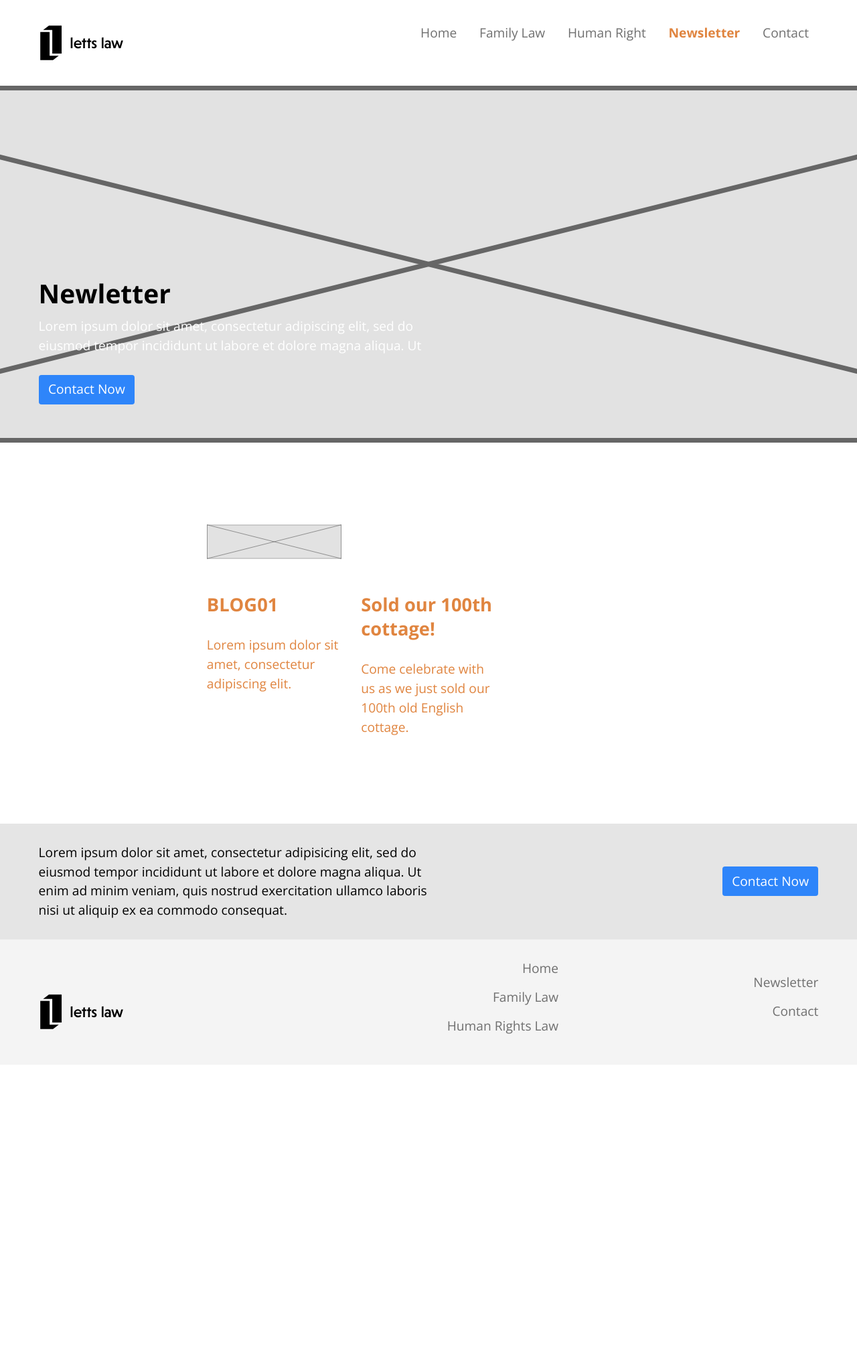
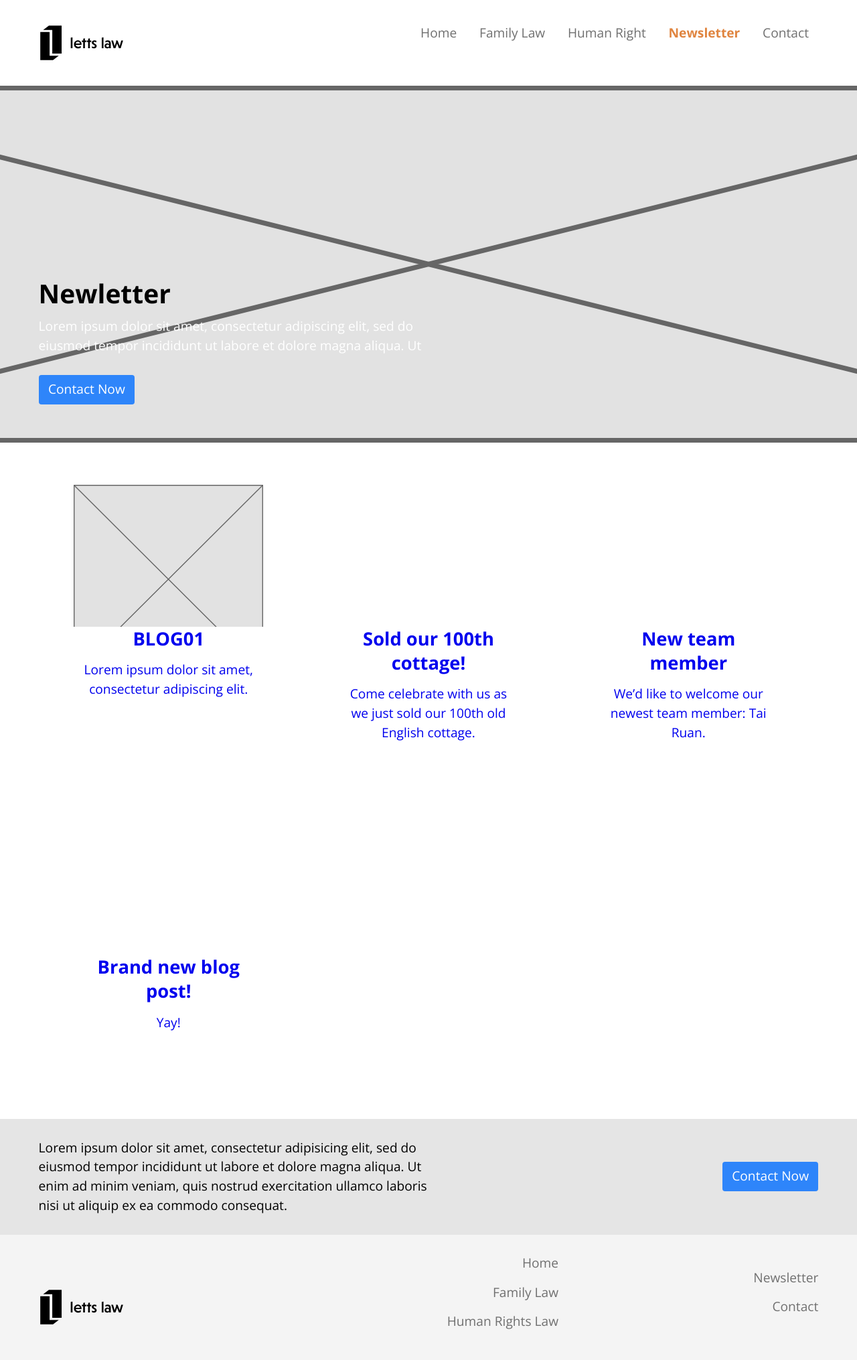
Before and after one commit to Ten-3/letts-law, a Jekyll site: the page built from newsletter.html, in a window 1280 px wide. Shown: the whole page at 67% size. Built offline with Jekyll 4.4.1, drawn with Linux system fonts in a browser that asks for light colours; before the commit the page ends 1590 px from its top, so only the background shows below that.

Commit message:
Setting up cards

```diff
--- a/_includes/card.html
+++ b/_includes/card.html
@@ -1,13 +1,13 @@
 <link href="{{site.baseurl}}/css/card.css" rel="stylesheet">
 
-<article class="card">
+<article class="gutter text-center card">
   <a class="island" href="{{include.data.url}}">
       <div class="embed embed-4by3">
         <img class="embed-item" src="{{include.data.thumb}}" alt="">
       </div>
-    <div class="container">
-     <h3><b>{{include.data.title}}</b></h3>
-     <p>{{include.data.desc}}</p>
-   </div>
+      <div class="container gutter-1-2 ">
+       <h3 class="push-1-2 content-fill"><b>{{include.data.title}}</b></h3>
+       <p class="push-0 content-shrink">{{include.data.desc}}</p>
+     </div>
   </a>
 </article>
--- /dev/null
+++ b/_posts/2018-10-28-new-team-member.md
@@ -0,0 +1,19 @@
+---
+layout: blog-post
+title: "New team member"
+desc: "We’d like to welcome our newest team member: Tai Ruan."
+---
+
+Lorem ipsum dolor sit amet, consectetur adipiscing elit. Nullam luctus accumsan risus vel viverra. Mauris hendrerit, diam vitae pretium venenatis, ante mauris fermentum quam, at dictum metus diam quis metus. Nullam sed ultricies magna, vitae laoreet ex. Phasellus at nibh id dolor dapibus feugiat. Donec blandit lobortis porttitor. Cras rutrum pellentesque velit, ut aliquam tellus venenatis et. Integer ac commodo leo, porta vulputate sem. Integer ac tortor sit amet orci pretium aliquet sit amet et libero. Vivamus tellus diam, fermentum eu volutpat eu, ultrices sed elit. Sed efficitur eleifend egestas. Integer vel sapien malesuada, fermentum nisl placerat, pellentesque sem. Cras congue ligula at odio porttitor iaculis. Phasellus quis nisl vel lectus ullamcorper tempor. Sed vestibulum ex ac elementum fringilla.
+
+Etiam sit amet pretium velit, et posuere dolor. Proin porta urna non dolor iaculis maximus. Pellentesque vel vestibulum diam, sit amet porta diam. Donec in interdum nulla, a interdum elit. Donec vel ultrices nisi. In vestibulum volutpat velit, sed feugiat nisi mattis in. Mauris pretium felis eget justo lobortis interdum. Cras eget leo at libero laoreet semper. Fusce tempus venenatis efficitur. Praesent in ipsum ultrices est maximus sagittis a cursus leo. Pellentesque eget ipsum in est aliquet malesuada.
+
+## Lorem ipsum
+
+Interdum et malesuada fames ac ante ipsum primis in faucibus. Vivamus interdum id erat at viverra. Pellentesque habitant morbi tristique senectus et netus et malesuada fames ac turpis egestas. Donec ornare tincidunt neque, sed blandit mauris congue sit amet. Phasellus gravida nisl et ipsum faucibus, sed tristique orci viverra. Proin quis vehicula erat, quis sodales massa. Aliquam elementum risus id eros porttitor fermentum sit amet quis mauris. Praesent faucibus odio et augue pharetra, sed hendrerit ipsum vulputate. Nam nec eros tempor, vestibulum dolor in, tincidunt nulla. Suspendisse blandit ornare augue, pellentesque pretium metus luctus eu. Vestibulum tempor ipsum lacus, sed iaculis mauris elementum et. Sed vel est a erat consequat tincidunt. Donec hendrerit elit at lectus ultrices scelerisque. Proin imperdiet laoreet tortor eu ultrices. Aenean lectus libero, pellentesque in sagittis sed, tincidunt at ante.
+
+## Dolor sit amet
+
+Nulla cursus augue libero, vitae dignissim sapien commodo in. Mauris urna leo, ullamcorper nec mollis in, interdum at metus. Mauris viverra dignissim euismod. Suspendisse ut cursus sem, a tincidunt dolor. In non vestibulum erat. In ac nisl et turpis eleifend accumsan eu condimentum urna. Mauris vel ante lacinia, laoreet ex id, dignissim mi. Integer blandit nisi nibh, eget posuere libero sagittis a.
+
+Curabitur orci risus, ultrices et dolor non, pharetra fringilla nunc. Vestibulum ante ipsum primis in faucibus orci luctus et ultrices posuere cubilia Curae; Duis lobortis ex id tellus consectetur, non convallis sapien gravida. Morbi hendrerit porta dolor vitae cursus. Maecenas tempor neque ut bibendum aliquam. Nulla luctus a felis nec facilisis. Suspendisse ornare tincidunt enim. In sodales arcu tellus, a cursus neque condimentum sed. Curabitur ut egestas mauris. Cras accumsan magna quis arcu semper aliquet. Duis viverra maximus tortor id iaculis. Quisque eget ex lectus. Vestibulum malesuada nisl mi, ut luctus ex hendrerit a. Quisque volutpat at nibh sed dictum. Vivamus consequat odio nibh, vitae mollis mauris euismod non.
--- /dev/null
+++ b/_posts/2018-11-13-brand-new-blog-post.md
@@ -0,0 +1,6 @@
+---
+layout: blog-post
+title: Brand new blog post!
+desc: Yay!
+---
+**Wowza!**
--- a/css/card.css
+++ b/css/card.css
@@ -1,10 +1,15 @@
 .card,
 .card a {
+  border-radius: 8px;
+  display: inline-block;
+  margin: 0 .5em 1em;
+  padding: .5rem;
+  border-radius: 10px;
+  background-color: #fff;
+  text-align: center;
   text-decoration: none;
-  color: #E08540;
 }
 
 .card a:hover {
-  background-color: var(--color-primary-muted);
-  border-radius: var(--border-radius);
+  background-color: black;
 }
--- a/newsletter.html
+++ b/newsletter.html
@@ -11,9 +11,9 @@ layout: default
     </div>
   </div>
 
-  <div class="grid max-length push-2">
+  <div class="grid grid-stretch gutter-2 push-2">
     {% for post in site.posts reversed%}
-      <div class="unit [ xs-1 s-1 m-1-2 l-1-3 ] island-1-2">
+      <div class="unit [ xs-1 s-1 m-1-2 l-1-3 ] island-1-2 unit-content-distribute">
         {% include card.html data=post %}
       </div>
     {% endfor %}
```
Also changed, not shown: _posts/2018-09-16-old-stone-cottage.md (+1 -1 lines), images/uploads/placeholder-1by1.svg (added).
